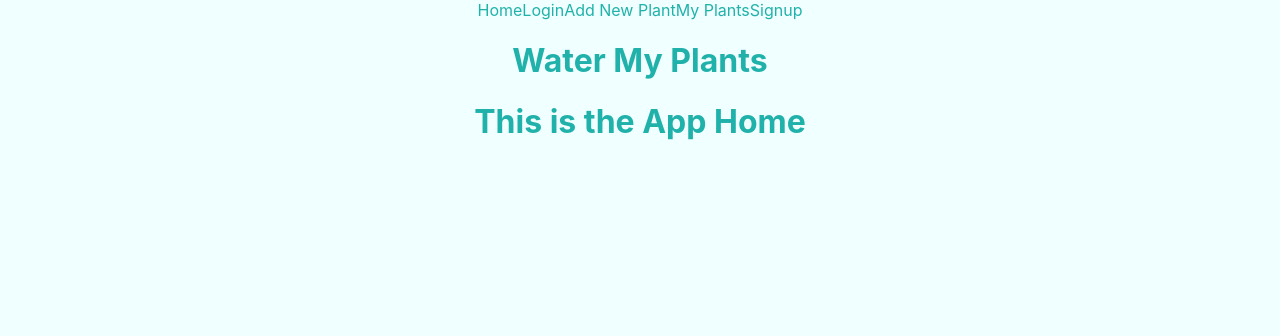
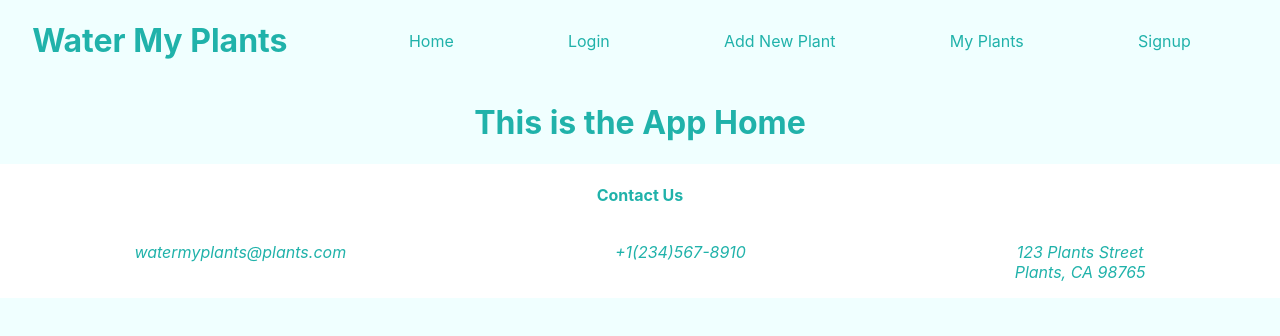
Before and after one commit to Build-Week-Ft-Water-My-Plants-5/Front-end, a React (Create React App) app: page / in a window 1280 px wide. Shown: the top 336 px of the page. Built offline with nearby package versions, Linux system fonts and the light colour scheme; no server answers.

Commit message:
Styling for header and footer.

```diff
--- a/src/App.js
+++ b/src/App.js
@@ -50,6 +50,7 @@ function App() {
                     <Home />
                 </Route>
             </Switch>
+            <Footer/>
 </div>
 
 
--- a/src/components/Header.js
+++ b/src/components/Header.js
@@ -1,12 +1,14 @@
 import React from "react";
 import {Link} from "react-router-dom";
+import "./header.css";
 
 
 
 export default function Header() {
 
     return(
-        <header className="header">
+        <header id="header">
+            <h1>Water My Plants</h1>
             <nav>
                 <Link className="header-link" to="/">Home</Link>
                 <Link className="header-link" to="login">Login</Link>
@@ -14,8 +16,6 @@ export default function Header() {
                 <Link className="header-link" to="/PlantsList">My Plants</Link>
                 <Link className="header-link" to="/signup">Signup</Link>
             </nav>
-            <h1>Water My Plants</h1>
         </header>
-
     )
 }
--- a/src/components/footer.css
+++ b/src/components/footer.css
@@ -1,7 +1,7 @@
 #footer-container {
     color:lightseagreen;
     background-color:white;
-    border: 1px solid black;
+    /* border: 1px solid black; */
     width:100%;
     display:flex;
     flex-direction:column;
--- /dev/null
+++ b/src/components/header.css
@@ -0,0 +1,11 @@
+#header{
+    display: flex;
+    width:100%;
+    justify-content:space-around;
+}
+nav{
+    display:flex;
+    justify-content:space-around;
+    width:70%;
+    align-items:center;
+}
```
